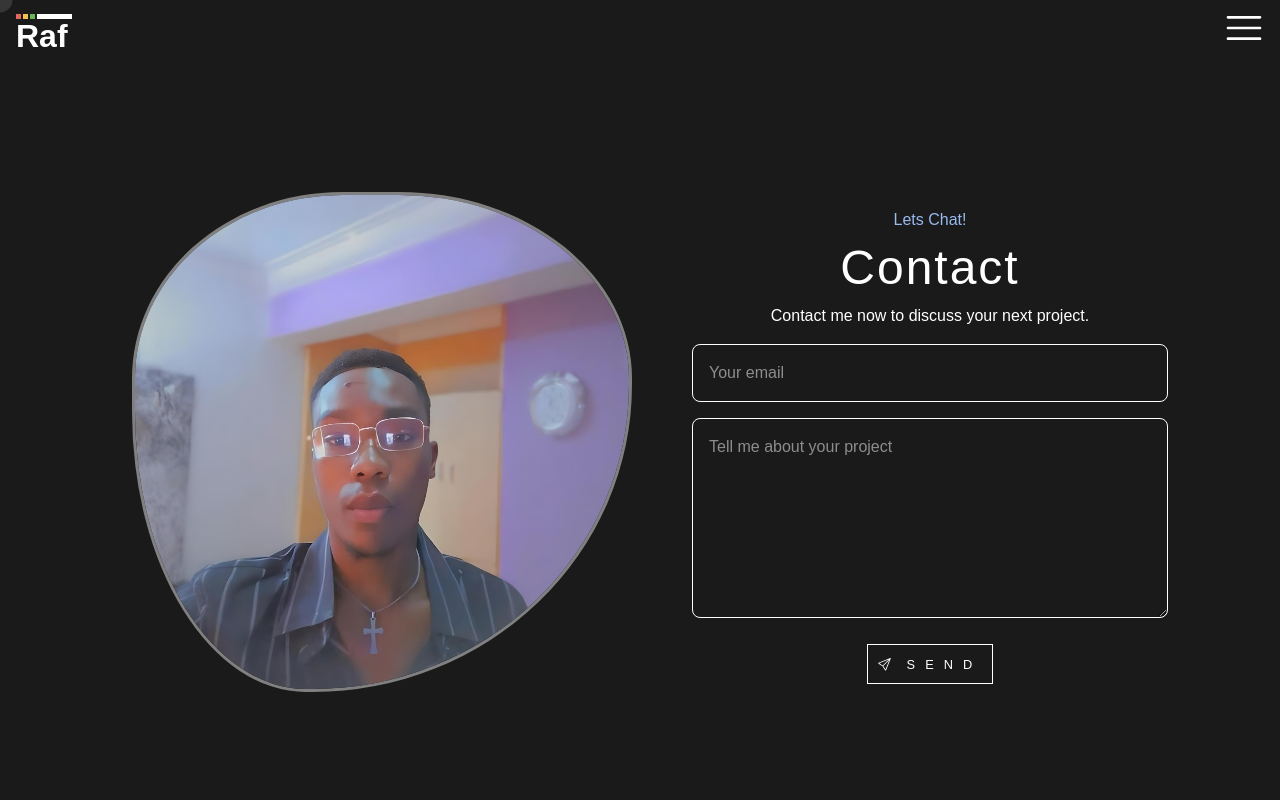
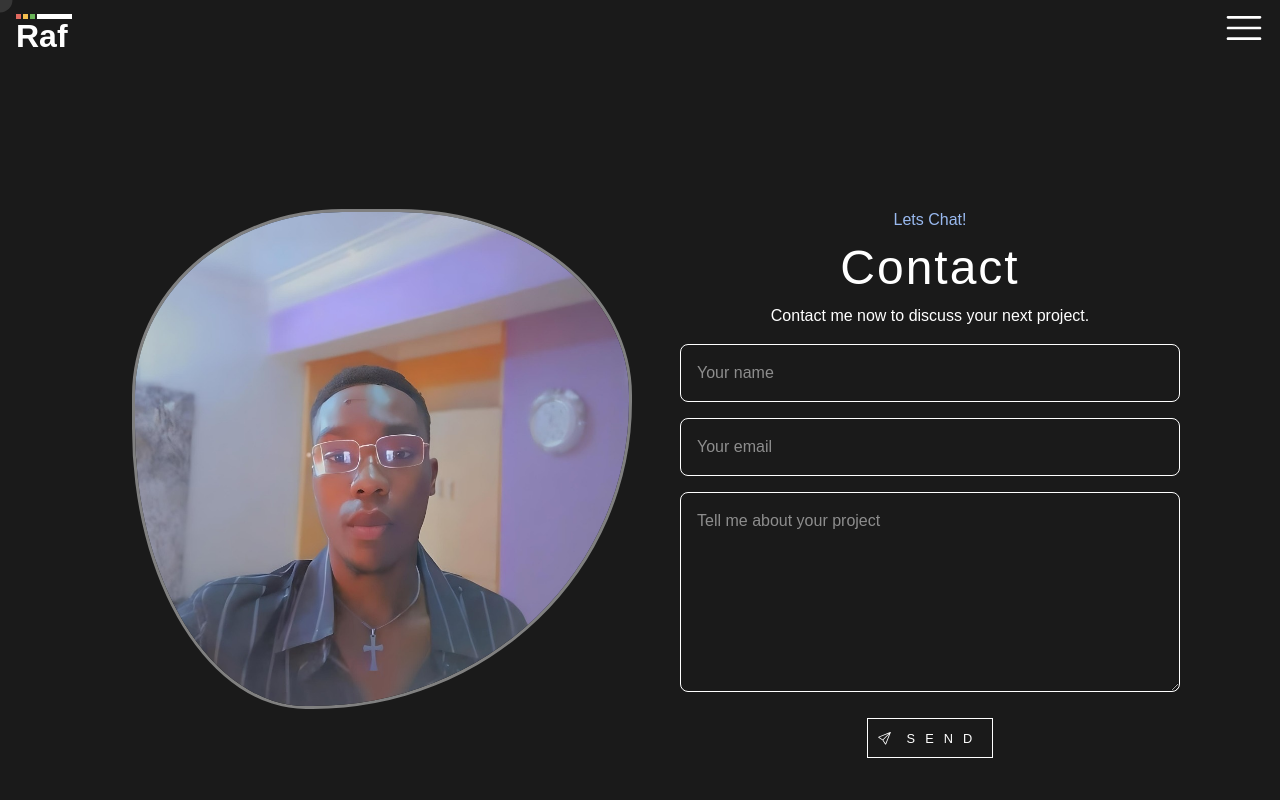
Before and after one commit to rafszn/portfolio, a React (Vite) app: page /contact in a window 1280 px wide. Shown: the top 800 px of the page. Built offline with nearby package versions, Linux system fonts and the light colour scheme; a web font is replaced by a local one; what ldrs would draw is missing.

Commit message:
vercel.json

```diff
--- a/package.json
+++ b/package.json
@@ -10,6 +10,7 @@
     "preview": "vite preview"
   },
   "dependencies": {
+    "@emailjs/browser": "^4.4.1",
     "@gsap/react": "^2.1.2",
     "gsap": "^3.12.7",
     "ldrs": "^1.0.2",
@@ -18,6 +19,7 @@
     "react-dom": "^19.0.0",
     "react-icons": "^5.4.0",
     "react-router-dom": "^7.1.5",
+    "react-toastify": "^11.0.3",
     "react-wavify": "^1.11.1"
   },
   "devDependencies": {
--- a/src/App.jsx
+++ b/src/App.jsx
@@ -5,12 +5,14 @@ import HollowCursor from "./components/HollowCursor";
 import useSmoothScroll from "./lib/hooks/useSmoothScroll";
 import PageWrapper from "./components/PageWrapper";
 import DefaultLayout from "./layouts/DefaultLayout";
+import { ToastContainer } from "react-toastify";
 
 const App = () => {
   useSmoothScroll();
   return (
     <div className="relative">
       <HollowCursor />
+      <ToastContainer />
       <PageWrapper>
         <Routes>
           <Route element={<DefaultLayout />}>
--- a/src/components/ContactCard.jsx
+++ b/src/components/ContactCard.jsx
@@ -35,3 +35,5 @@ const ContactCard = () => {
   );
 };
 export default ContactCard;
+
+//
--- a/src/components/sections/ContactSection.jsx
+++ b/src/components/sections/ContactSection.jsx
@@ -1,10 +1,55 @@
 import { useGSAP } from "@gsap/react";
 import gsap from "gsap";
 import { BsSend } from "react-icons/bs";
+import emailjs from "@emailjs/browser";
+import { useRef, useState } from "react";
+import { Bounce, toast } from "react-toastify";
 
 gsap.registerPlugin(useGSAP);
 
 const ContactSection = () => {
+  const form = useRef();
+  const [loading, setLoading] = useState(false);
+
+  const sendEmail = (e) => {
+    e.preventDefault();
+    setLoading(true);
+
+    emailjs
+      .sendForm("service_0n7dkup", "template_49g2cxg", form.current, {
+        publicKey: "fQrAQzGlRfNMHfT-F",
+      })
+      .then(
+        () => {
+          setLoading(false);
+          toast.success("Message sent!", {
+            position: "top-right",
+            autoClose: 5000,
+            hideProgressBar: false,
+            closeOnClick: false,
+            pauseOnHover: true,
+            draggable: true,
+            progress: undefined,
+            theme: "light",
+            transition: Bounce,
+          });
+        },
+        (error) => {
+          setLoading(false);
+          toast.error(error.text, {
+            position: "top-right",
+            autoClose: 5000,
+            hideProgressBar: false,
+            closeOnClick: false,
+            pauseOnHover: true,
+            draggable: true,
+            progress: undefined,
+            theme: "light",
+            transition: Bounce,
+          });
+        },
+      );
+  };
   return (
     <div className="contact-section bg-[#1a1a1a]">
       <div className="wrapper">
@@ -23,13 +68,31 @@ const ContactSection = () => {
               Contact me now to discuss your next project.
             </p>
 
-            <form>
-              <input type="email" placeholder="Your email" />
-              <textarea placeholder="Tell me about your project" />
+            <form ref={form} onSubmit={sendEmail}>
+              <input
+                type="text"
+                name="from_name"
+                placeholder="Your name"
+                autoComplete="off"
+                required
+              />
+              <input
+                type="email"
+                name="user_email"
+                autoComplete="off"
+                placeholder="Your email"
+                required
+              />
+              <textarea
+                name="message"
+                placeholder="Tell me about your project"
+                autoComplete="off"
+                required
+              />
               <div className="flex items-center justify-center">
                 <button type="submit">
                   {" "}
-                  <BsSend /> SEND
+                  <BsSend /> {loading ? "SENDING" : "SEND"}
                 </button>
               </div>
             </form>
--- a/src/index.scss
+++ b/src/index.scss
@@ -575,6 +575,7 @@ body {
             border-radius: 0.5rem;
             font-size: 1rem;
             padding: 1rem;
+            outline: none;
           }
 
           textarea {
```
Also changed, not shown: 1 other file (tests, documents, lock files or other folders).
